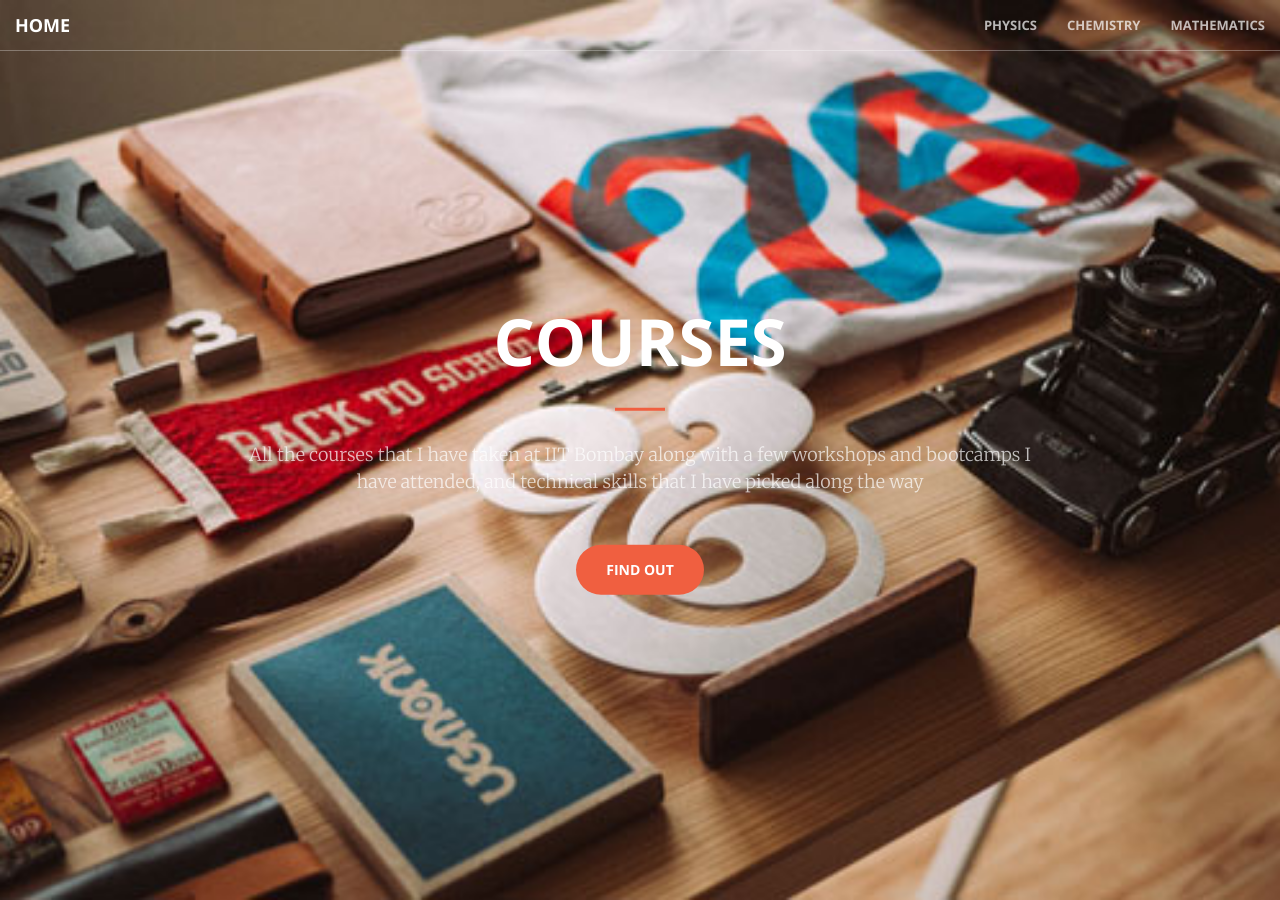
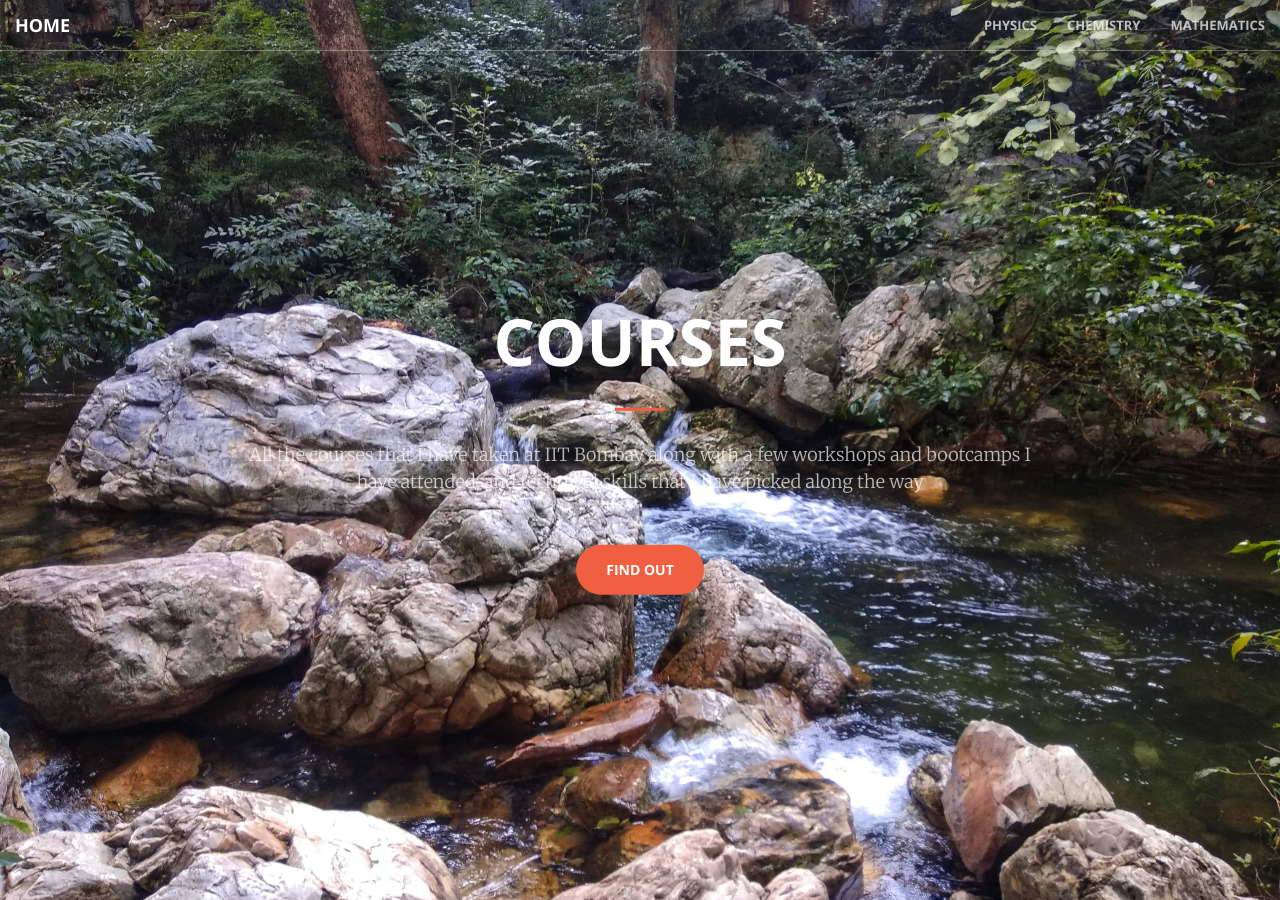
Before and after one commit to aravindbharathi/aravindbharathi.github.io, a Jekyll site: the page courses/index.html, which Jekyll copies as it is, in a window 1280 px wide and 900 px high. Built offline with Jekyll 4.4.1, drawn with Linux system fonts in a browser that asks for light colours.

Commit message:
Update _basecourses.scss

```diff
--- a/_sass/_basecourses.scss
+++ b/_sass/_basecourses.scss
@@ -155,7 +155,7 @@ header {
     min-height: auto;
     @include background-cover;
     background-position: center;
-    background-image: url('../img/portfolio/1.jpg');
+    background-image: url('../img/headers/tada2.jpg');
     text-align: center;
     color: white;
     .header-content {
```
